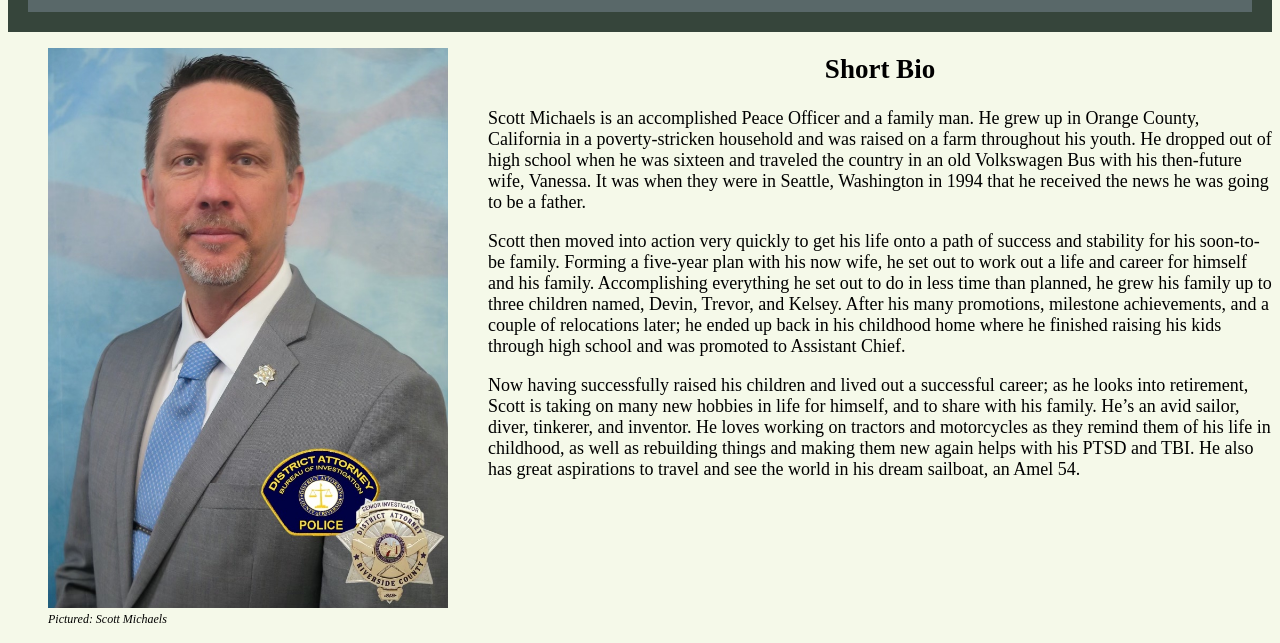
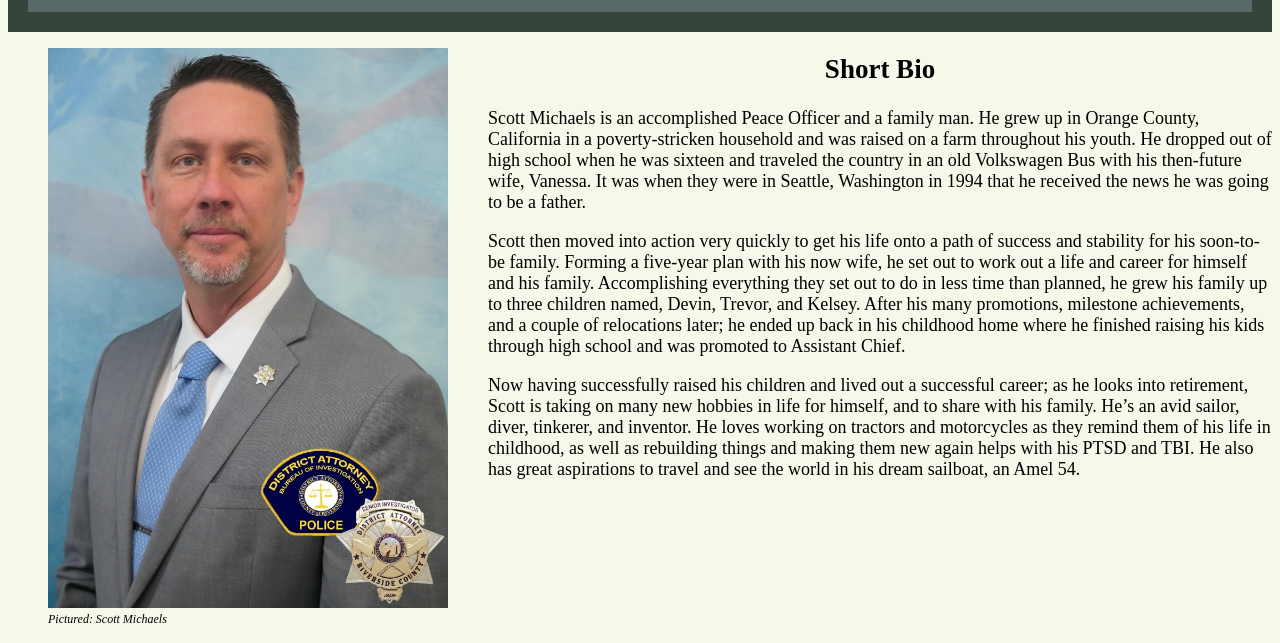
Before and after one commit to TrevorMichaels/bioSite, a plain HTML site: page about-page.html in a window 1280 px wide. Shown: the part 157-800 px from the top of the page. Drawn offline with Linux system fonts and the light colour scheme.

Commit message:
quick revision

```diff
--- a/about-page.html
+++ b/about-page.html
@@ -33,7 +33,7 @@
             <div id="container">
                 <h2>Short Bio</h2>
                     <p>Scott Michaels is an accomplished Peace Officer and a family man.  He grew up in Orange County, California in a poverty-stricken household and was raised on a farm throughout his youth. He dropped out of high school when he was sixteen and traveled the country in an old Volkswagen Bus with his then-future wife, Vanessa. It was when they were in Seattle, Washington in 1994 that he received the news he was going to be a father.</p>
-                    <p>Scott then moved into action very quickly to get his life onto a path of success and stability for his soon-to-be family. Forming a five-year plan with his now wife, he set out to work out a life and career for himself and his family. Accomplishing everything he set out to do in less time than planned, he grew his family up to three children named, Devin, Trevor, and Kelsey. After his many promotions, milestone achievements, and a couple of relocations later; he ended up back in his childhood home where he finished raising his kids through high school and was promoted to Assistant Chief.</p>
+                    <p>Scott then moved into action very quickly to get his life onto a path of success and stability for his soon-to-be family. Forming a five-year plan with his now wife, he set out to work out a life and career for himself and his family. Accomplishing everything they set out to do in less time than planned, he grew his family up to three children named, Devin, Trevor, and Kelsey. After his many promotions, milestone achievements, and a couple of relocations later; he ended up back in his childhood home where he finished raising his kids through high school and was promoted to Assistant Chief.</p>
                     <p>Now having successfully raised his children and lived out a successful career; as he looks into retirement, Scott is taking on many new hobbies in life for himself, and to share with his family. He’s an avid sailor, diver, tinkerer, and inventor. He loves working on tractors and motorcycles as they remind them of his life in childhood, as well as rebuilding things and making them new again helps with his PTSD and TBI. He also has great aspirations to travel and see the world in his dream sailboat, an Amel 54.</p>
             </div>
         </div>
```
